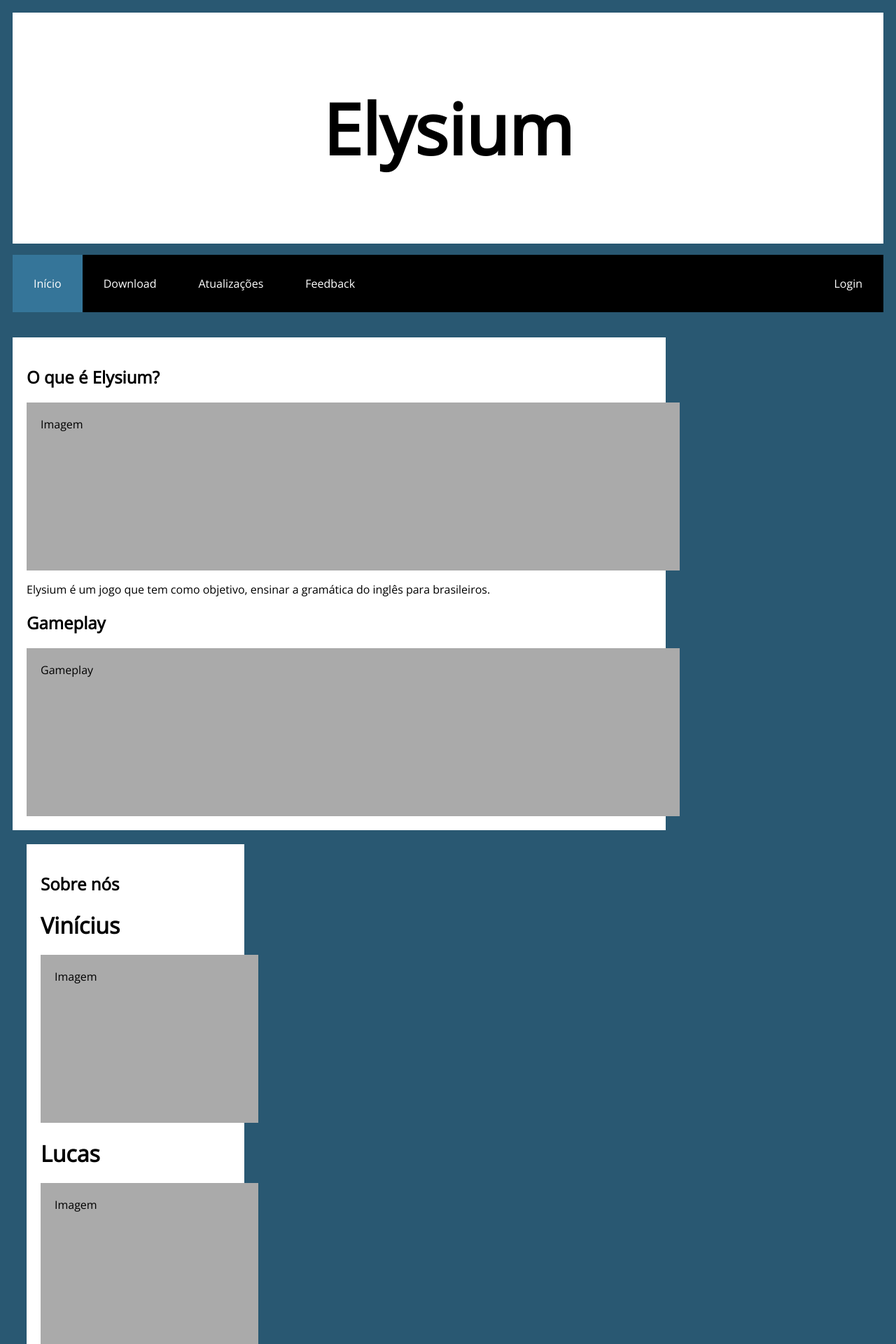
After one commit to TrilionarioPobre/Elysian, a PHP site: page / in a window 1280 px wide. The commit adds this page. Shown: the top 1920 px of the page at 70% size. Run offline with PHP 8.4, Linux system fonts and the light colour scheme.

Commit message:
Add files via upload

```diff
--- /dev/null
+++ b/Elysian/index.php
@@ -0,0 +1,76 @@
+<!DOCTYPE html>
+<html lang="en">
+<head>
+    <meta charset="UTF-8">
+    <meta http-equiv="X-UA-Compatible" content="IE=edge">
+    <meta name="viewport" content="width=device-width, initial-scale=1.0">
+    <title>Elysian</title>
+    <link rel="stylesheet" href="css/style.css">
+    <link rel="stylesheet" href="img/img.css">
+<style>
+
+@media screen and (max-width: 800px) {
+  #leftcolumn, #rightcolumn {
+    width: 100%;
+    padding: 0;
+  }
+}
+
+@media screen and (max-width: 400px) {
+  #menu-h ul li a {
+    float: none;
+    width: 100%;
+  }
+}
+
+	body {
+		background: #295872;
+		font-family: 'Open Sans', sans-serif;
+		padding: 10px;
+	}
+</style>
+</head>
+<body>
+	<div id="header">
+    	<h1>Elysium</h1>
+    </div>
+    <nav id="menu-h">
+        <ul>
+            <li class="active" style="float: left;"><a href="index.php">Início</a></li>
+            <li style="float: left;"><a href="download.php">Download</a></li>
+            <li style="float: left;"><a href="atualizacoes.php">Atualizações</a></li>
+            <li style="float: left;"><a href="feedback.php">Feedback</a></li>
+            <li style="float: right;"><a href="login.php">Login</a></li>
+        </ul>
+    </nav>
+    <div id="row">
+    	<div id="leftcolumn">
+    		<div id="card">
+    			<h2>O que é Elysium?</h2>
+    			<div id="fakeimg" style="height: 200px;">Imagem</div>
+    			<p>Elysium é um jogo que tem como objetivo, ensinar a gramática do inglês para brasileiros.</p>
+    			<h2>Gameplay</h2>
+    			<div id="fakeimg" style="height: 200px;">Gameplay</div>
+    		</div>
+    	</div>
+    	<div id="rightcolumn">
+    		<div id="card">
+    			<h2>Sobre nós</h2>
+    			<h1>Vinícius</h1>
+    			<div id="fakeimg" style="height: 200px;">Imagem</div>
+    			<h1>Lucas</h1>
+    			<div id="fakeimg" style="height: 200px;">Imagem</div>
+    			<h1>Gabriel</h1>
+    			<div id="fakeimg" style="height: 200px;">Imagem</div>
+    			<h1>João</h1>
+    			<div id="fakeimg" style="height: 200px;">Imagem</div>
+    			<h1>Gustavo</h1>
+    			<div id="fakeimg" style="height: 200px;">Imagem</div>
+    		</div>
+    	</div>
+    </div>
+    <div id="footer">
+    	<h1>TCC</h1>
+    </div>
+</body>
+</html>
```
Also changed, not shown: Elysian/Atualizações.php (added, +40 -0 lines), Elysian/atualizacoes.php (added, +40 -0 lines), Elysian/download.php (added, +39 -0 lines), Elysian/feedback.php (added, +39 -0 lines), Elysian/login.php (+6 -6 lines).
